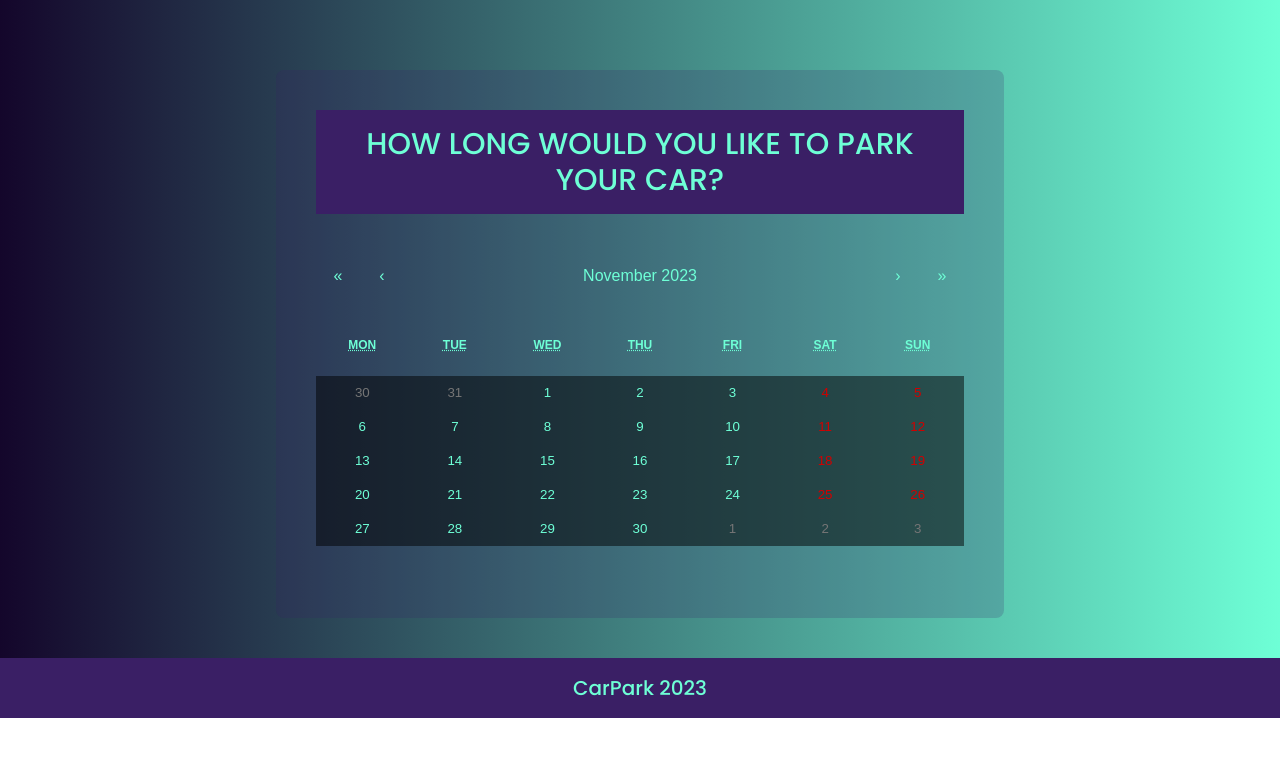
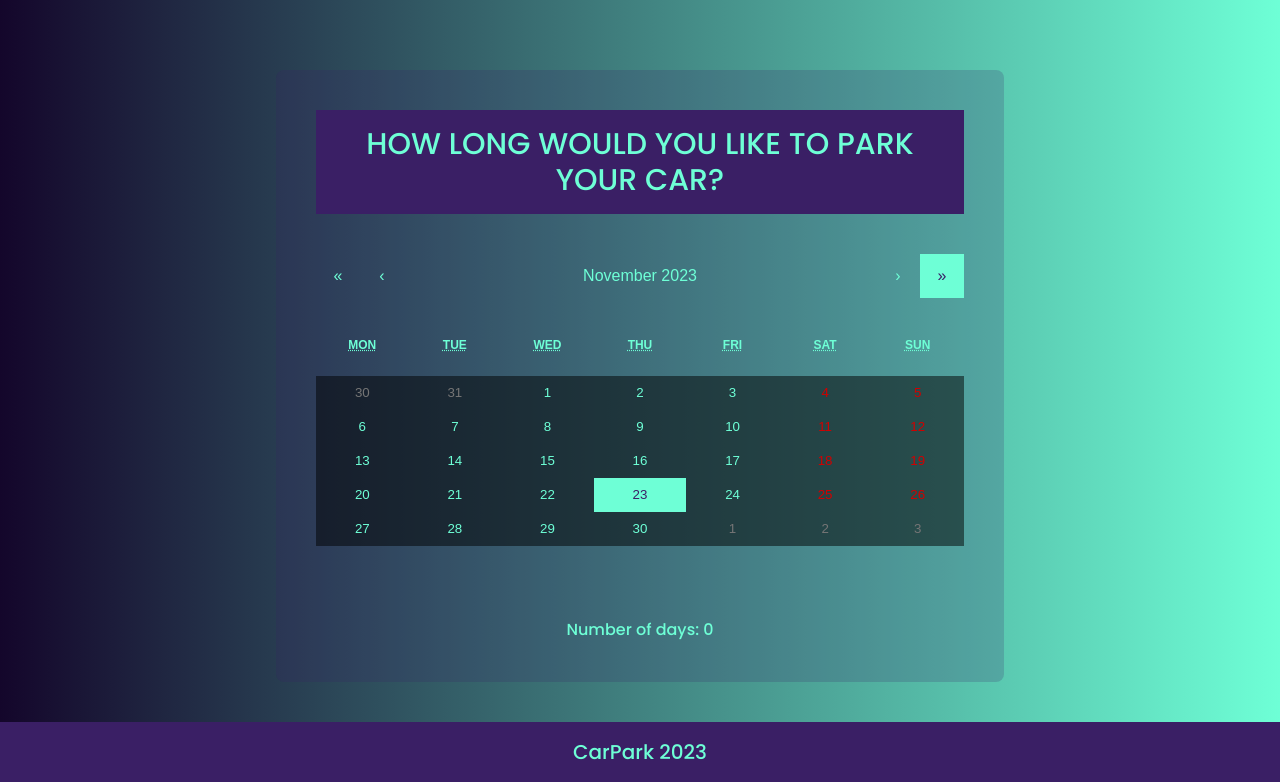
Before and after one commit to asztonski/parking-app, a Next.js app: page / in a window 1280 px wide. Shown: the part 393-1175 px from the top of the page. Before the commit the page ends 1111 px from the top, so only its background shows below. Built offline with nearby package versions, Linux system fonts and the light colour scheme.

Commit message:
Calendar logic added

```diff
--- a/src/app/components/layout/Main/Main.tsx
+++ b/src/app/components/layout/Main/Main.tsx
@@ -2,7 +2,7 @@
 import { useContext } from "react";
 import { AppContext } from "@/app/contexts/AppContext";
 import { Form } from "@/app/steps/Form/Form";
-import { Date } from "@/app/steps/Date/Date";
+import { DatePicker } from "@/app/steps/Date/Date";
 import { Container } from "../Container/Container";
 
 export const Main = () => {
@@ -16,7 +16,7 @@ export const Main = () => {
       case "form":
         return <Form />;
       case "date":
-        return <Date />;
+        return <DatePicker />;
       //   case "select unit":
       //     return <SelectUnit />;
       //   case "result":
--- a/src/app/steps/Date/Date.tsx
+++ b/src/app/steps/Date/Date.tsx
@@ -1,11 +1,51 @@
+"use client";
 import Calendar from "react-calendar";
-import 'react-calendar/dist/Calendar.css';
+import "react-calendar/dist/Calendar.css";
+import { useState, useEffect } from "react";
 
-export const Date = () => {
+type ValuePiece = Date | null;
+
+type Value = ValuePiece | [ValuePiece, ValuePiece];
+
+export const DatePicker = () => {
+  const [value, setValue] = useState<Value>(new Date());
+  const [numberOfDays, setNumberOfDays] = useState<number>(0);
+
+  const maxSelectableDate = new Date();
+  maxSelectableDate.setDate(maxSelectableDate.getDate() + 30);
+
+  const calculateNumberOfDays = (startDate: Date, endDate: Date): number => {
+    const startMillis = startDate.getTime();
+    const endMillis = endDate.getTime();
+    const difference = Math.abs(endMillis - startMillis);
+    const daysDifference = Math.ceil(difference / (1000 * 60 * 60 * 24));
+    return daysDifference;
+  };
+
+  useEffect(() => {
+    if (Array.isArray(value)) {
+      const [startDate, endDate] = value;
+      const days = calculateNumberOfDays(startDate, endDate);
+      setNumberOfDays(days);
+      console.log('Number of days selected:', days);
+      // Perform actions with the number of days as needed
+    }
+  }, [value]);
+
   return (
     <div className="flex flex-col items-center gap-10">
-        <span className="uppercase text-3xl text-center bg-secondary p-4">How long would you like to park your car?</span>
-      <Calendar />
+      <span className="uppercase text-3xl text-center bg-secondary p-4">
+        How long would you like to park your car?
+      </span>
+      <Calendar
+        value={value}
+        onChange={setValue}
+        selectRange
+        maxDate={maxSelectableDate}
+      />
+      <div>
+        Number of days: {numberOfDays}
+      </div>
     </div>
   );
 };
```
